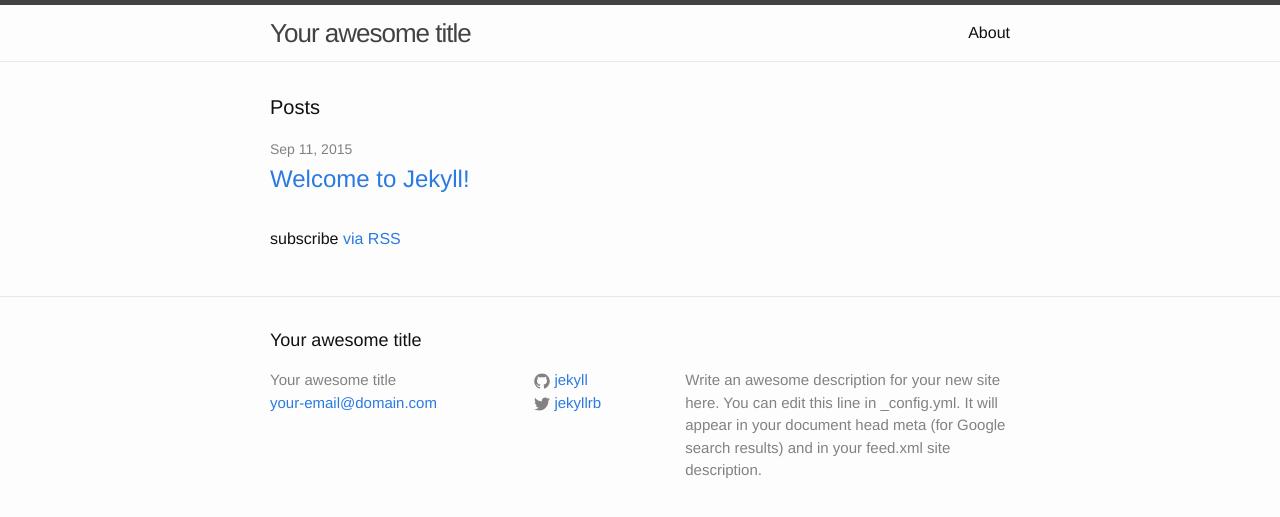
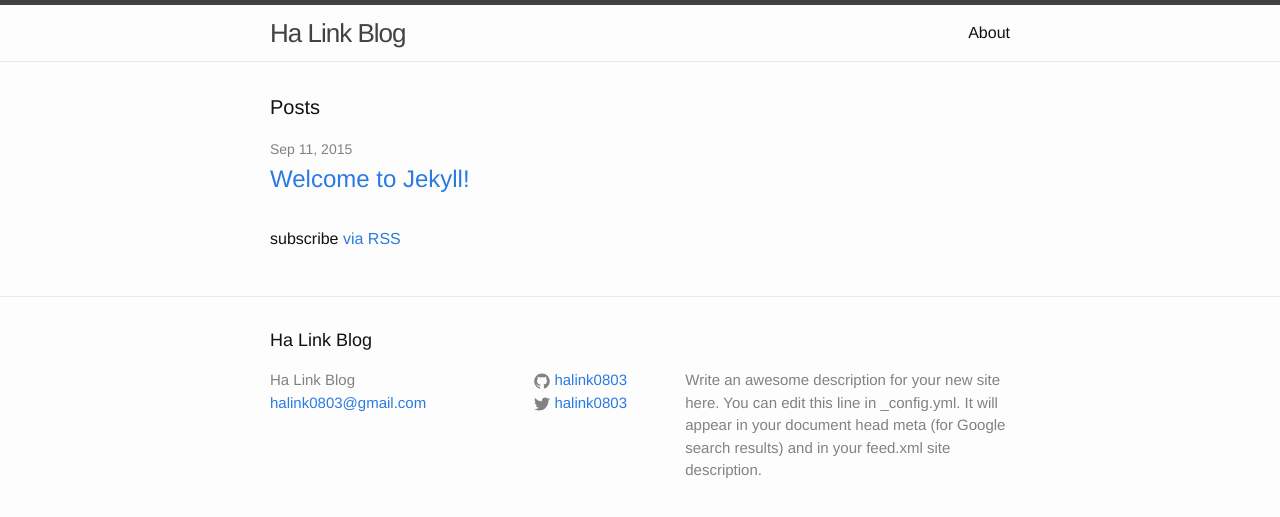
Before and after one commit to halink0803/halink0803.github.io, a Jekyll site: the page built from index.html, in a window 1280 px wide. Shown: the top 517 px of the page. Built offline with Jekyll 4.4.1, drawn with Linux system fonts in a browser that asks for light colours.

Commit message:
update blog name

```diff
--- a/_config.yml
+++ b/_config.yml
@@ -1,14 +1,14 @@
 # Site settings
-title: Your awesome title
-email: your-email@domain.com
+title: Ha Link Blog
+email: halink0803@gmail.com
 description: > # this means to ignore newlines until "baseurl:"
   Write an awesome description for your new site here. You can edit this
   line in _config.yml. It will appear in your document head meta (for
   Google search results) and in your feed.xml site description.
 baseurl: "" # the subpath of your site, e.g. /blog/
-url: "http://yourdomain.com" # the base hostname & protocol for your site
-twitter_username: jekyllrb
-github_username:  jekyll
+url: "halink0803.github.io" # the base hostname & protocol for your site
+twitter_username: halink0803
+github_username:  halink0803
 
 # Build settings
 markdown: kramdown
```
